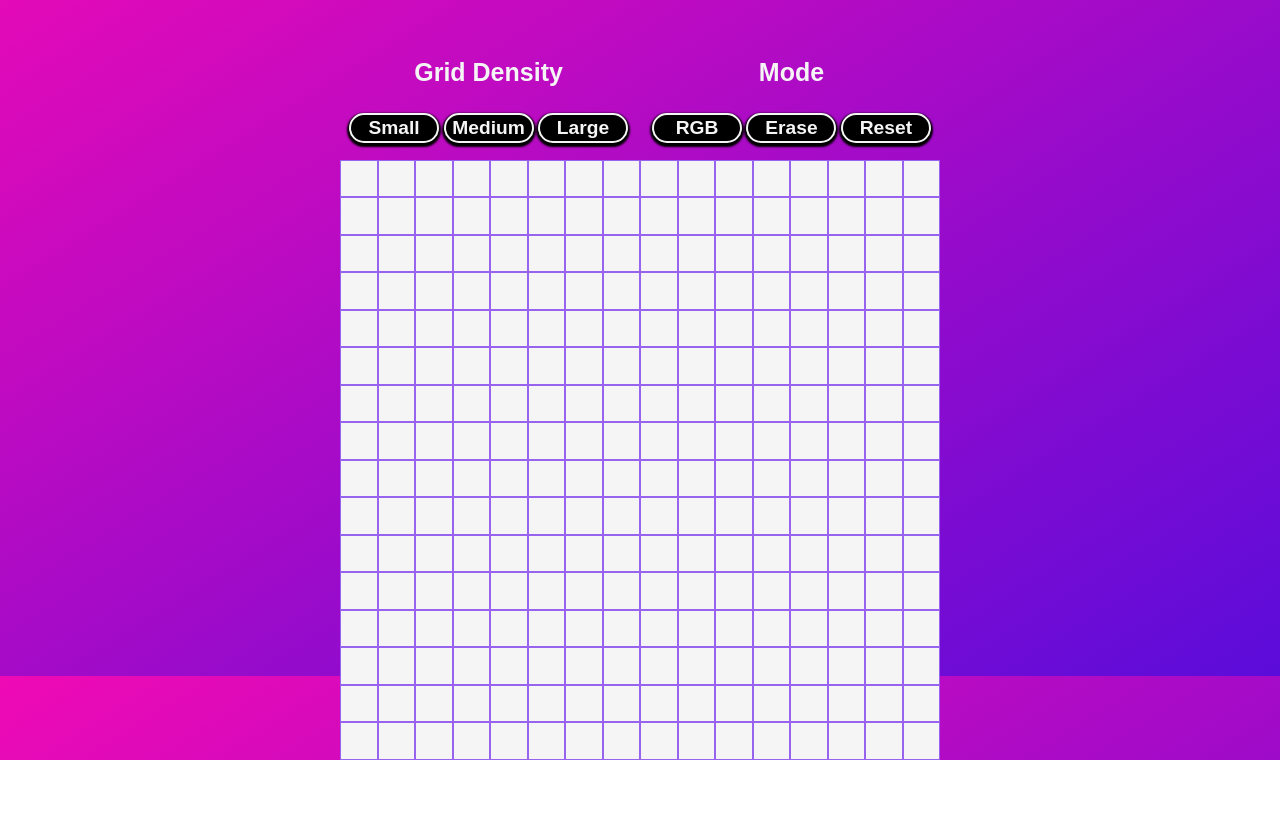
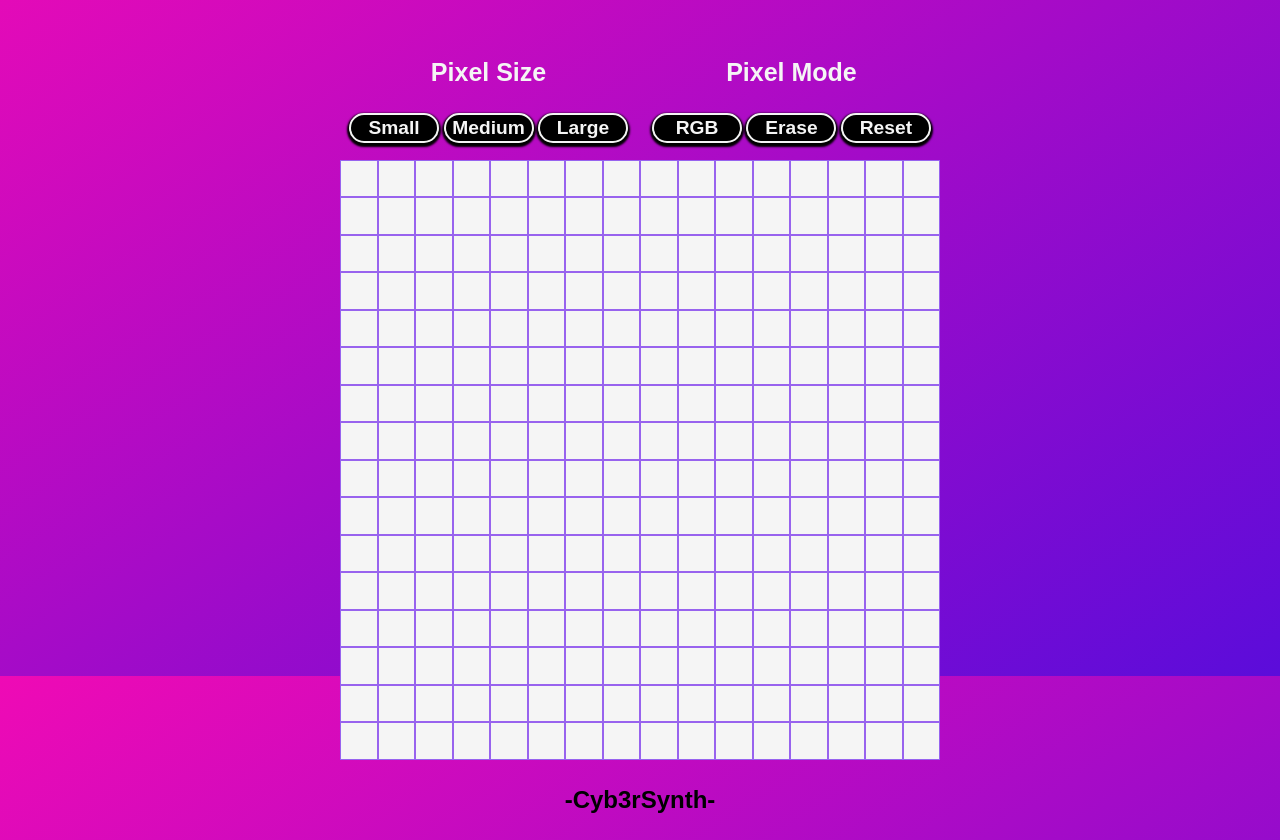
Before and after one commit to Cyb3rsynth/EAS, a plain HTML site: page index.html in a window 1280 px wide. Shown: the part 124-964 px from the top of the page. Before the commit the page ends 884 px from the top, so only its background shows below. Drawn offline with Linux system fonts and the light colour scheme.

Commit message:
Added footer and linked my github, formatted buttons to go in ascending order, general js cleanup for readability and comments

```diff
--- a/index.html
+++ b/index.html
@@ -5,20 +5,21 @@
     <meta http-equiv="X-UA-Compatible" content="IE=edge">
     <meta name="viewport" content="width=device-width, initial-scale=1.0">
     <title>CyberSketch</title>
+    <link rel="icon" href="./images/logo.png">
     <script src="script.js" defer></script>
     <link rel="stylesheet" href="style.css">
 </head>
 <body>
 
     <header class="header">
-        <h1>Outrun Paint</h1>
+        <h1>Outrun Pixels</h1>
     </header>
 
 
     <div class="options">
         <div class="sizecontrols">
             <div>
-            <h2>Grid Density</h2>
+            <h2>Pixel Size</h2>
             <button class="sizebtn1">Small</button>
             <button class="sizebtn2">Medium</button>
             <button class="sizebtn3">Large</button>
@@ -27,7 +28,7 @@
 
         <div class="colorcontrols">
             <div>
-            <h2>Mode</h2>
+            <h2>Pixel Mode</h2>
             <button class="modergb">RGB</button>
             <button class="modeerase">Erase</button>
             <button class="eraseBtn">Reset</button>
@@ -38,7 +39,9 @@
 
         <div id="container"></div>
 
-
+        <footer class="footer">
+            <a href="https://github.com/Cyb3rsynth">-Cyb3rSynth-</a>
+        </footer>
 
 </body>
 </html>
--- a/script.js
+++ b/script.js
@@ -28,41 +28,38 @@ function removeAllGridCells() {
     }
 }
 
- //functions to change size of the grid
+ //functions to change size of the grid which calls our makeRow function within (normal grid)
   document.querySelector(".sizebtn1").onclick = () => {
-    makeRows(8, 8);
+    makeRows(64, 64);
   }
   document.querySelector(".sizebtn2").onclick = () => {
      makeRows(32, 32);
   }
   document.querySelector(".sizebtn3").onclick = () => {
-    makeRows(64, 64);
+    makeRows(8, 8);
  }
 
-
-//function to highlight the divs as you move over them with your mouse
+//function to highlight the divs as you move over them with your mouse - Regular color 'Black'
 function changeColor (target) {
     target.style.backgroundColor = 'black';
 }
 
-
+//Event listener for changing the divs to black as the mouse moves over them
 container.addEventListener("mouseover", function (e) {
 let container = document.querySelector("container");
     target = e.target;
-
     if (target.matches("div")) {
         changeColor(target);
     }
 });
 
-//reset button - erase and clean paper
+//reset button - Clean grid slate
 const reset = document.querySelector('.eraseBtn');
 reset.addEventListener('click', function(){
      window.location.reload();
 });
 
-//Function for colored divs
-
+//Event listeners for clicking on erase or RGB buttons
 modergb.addEventListener("click", () => {
     let color = "rainbow";
     setColor(color);
@@ -73,11 +70,13 @@ modeerase.addEventListener("click", () => {
     setColor(color);
   });
 
+//Function for generating a random number
 function randomNum(min, max) {
     const num = Math.floor(Math.random() * (max - min)) + min;
     return num;
   }
 
+//Function for getting a random color based on the randomNum generated from the previous function
 function randomColor() {
     return (
       "rgb(" +
@@ -90,6 +89,7 @@ function randomColor() {
     );
   }
 
+//Function to set a color either to rainbow or white(blank)
 function setColor(color) {
     const container = document.querySelectorAll("#container");
     for (let i = 0; i < container.length; i++) {
--- a/style.css
+++ b/style.css
@@ -80,3 +80,19 @@
     color: whitesmoke;
     font-size: 25px;
   }
+
+ footer {
+    height: 80px;
+    display: flex;
+    align-items: center;
+    justify-content: center;
+    color: whitesmoke;
+    font-weight: bold;
+    font-size: x-large;
+
+}
+
+a {
+    text-decoration: none;
+    color: black;
+}
```
Also changed, not shown: images/logo.png (added), 1 other file.
